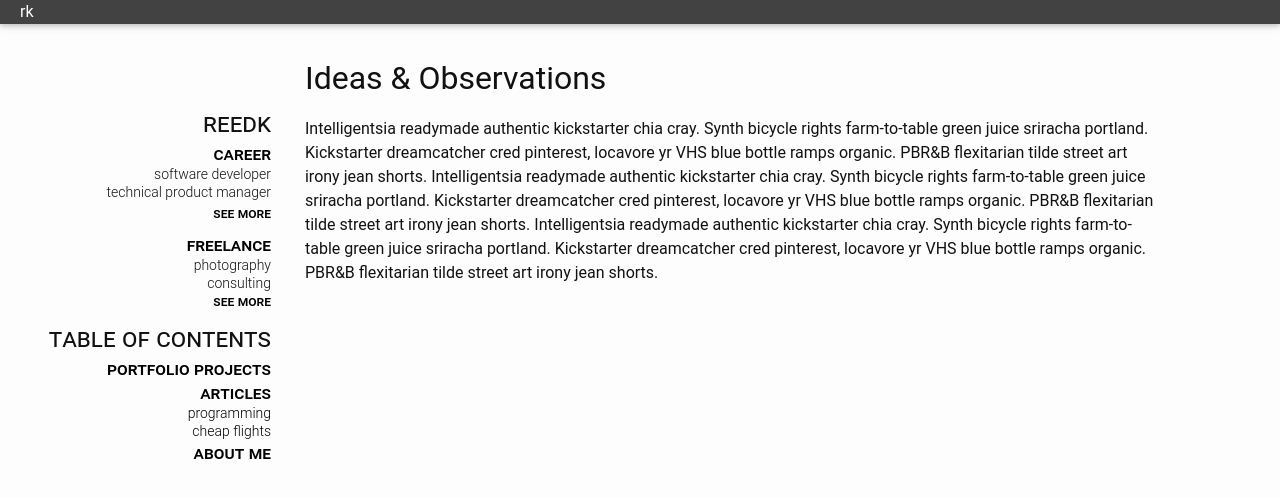
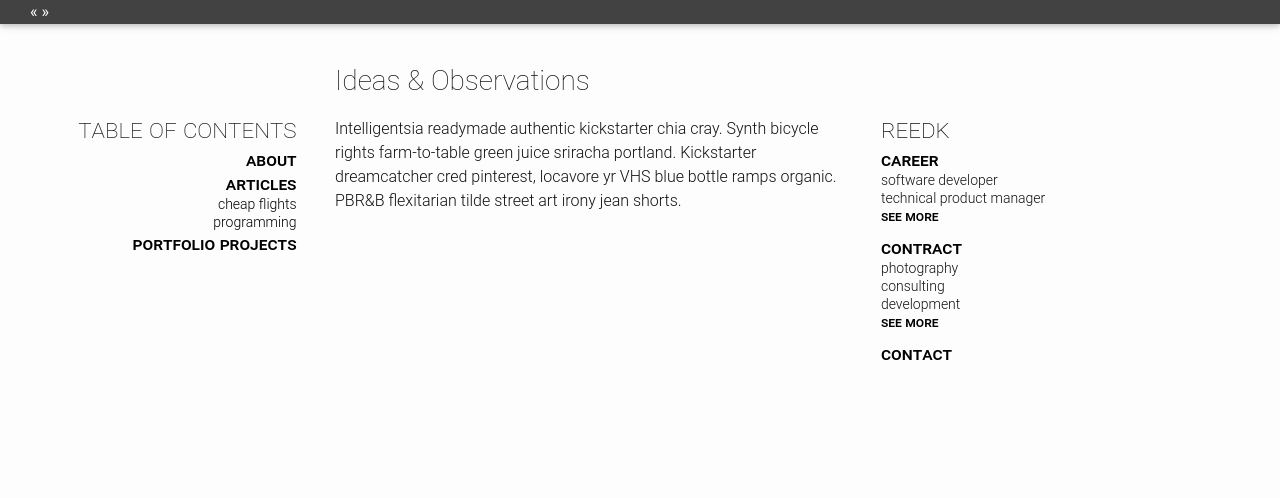
Before and after one commit to rk23/personalsite, a Jekyll site: the page built from index.html, in a window 1280 px wide. Shown: the top 498 px of the page. Built offline with Jekyll 4.4.1, drawn with Linux system fonts in a browser that asks for light colours.

Commit message:
boilerplate laid, content soon

```diff
--- a/_includes/footer.html
+++ b/_includes/footer.html
@@ -1,38 +1,45 @@
 <footer class="site-footer">
 
-  <div class="wrapper">
+    <!--<div class="footer-left">-->
+      <!--reed l kinning &copy; 2016-->
+    <!--</div>-->
+    <!--<div class="footer-right">-->
+      <!--<span>made with coffee - reed kinning</span>-->
+    <!--</div>-->
 
-    <h2 class="footer-heading">{{ site.title }}</h2>
+  <!--<div class="wrapper">-->
 
-    <div class="footer-col-wrapper">
-      <div class="footer-col footer-col-1">
-        <ul class="contact-list">
-          <li>{{ site.title }}</li>
-          <li><a href="mailto:{{ site.email }}">{{ site.email }}</a></li>
-        </ul>
-      </div>
+    <!--<h2 class="footer-heading">{{ site.title }}</h2>-->
 
-      <div class="footer-col footer-col-2">
-        <ul class="social-media-list">
-          {% if site.github_username %}
-          <li>
-            {% include icon-github.html username=site.github_username %}
-          </li>
-          {% endif %}
+    <!--<div class="footer-col-wrapper">-->
+      <!--<div class="footer-col footer-col-1">-->
+        <!--<ul class="contact-list">-->
+          <!--<li>{{ site.title }}</li>-->
+          <!--<li><a href="mailto:{{ site.email }}">{{ site.email }}</a></li>-->
+        <!--</ul>-->
+      <!--</div>-->
 
-          {% if site.twitter_username %}
-          <li>
-            {% include icon-twitter.html username=site.twitter_username %}
-          </li>
-          {% endif %}
-        </ul>
-      </div>
+      <!--<div class="footer-col footer-col-2">-->
+        <!--<ul class="social-media-list">-->
+          <!--{% if site.github_username %}-->
+          <!--<li>-->
+            <!--{% include icon-github.html username=site.github_username %}-->
+          <!--</li>-->
+          <!--{% endif %}-->
 
-      <div class="footer-col footer-col-3">
-        <p>{{ site.description }}</p>
-      </div>
-    </div>
+          <!--{% if site.twitter_username %}-->
+          <!--<li>-->
+            <!--{% include icon-twitter.html username=site.twitter_username %}-->
+          <!--</li>-->
+          <!--{% endif %}-->
+        <!--</ul>-->
+      <!--</div>-->
 
-  </div>
+      <!--<div class="footer-col footer-col-3">-->
+        <!--<p>{{ site.description }}</p>-->
+      <!--</div>-->
+    <!--</div>-->
+
+  <!--</div>-->
 
 </footer>
--- a/_includes/header.html
+++ b/_includes/header.html
@@ -1,6 +1,5 @@
 <header class="site-header">
-
-  <span>rk</span>
+  <span>« »</span>
   <!--<div class="wrapper">-->
 
     <!--<a class="site-title" href="{{ site.baseurl }}/">{{ site.title }}</a>-->
--- a/_layouts/default.html
+++ b/_layouts/default.html
@@ -9,39 +9,45 @@
 
     <div class="page-content">
       <!--<div class="wrapper">-->
-        <div >
-          <div class="site-navbar">
-            <div class="nav-group">
-              <h2>reedk</h2>
-              <a href="#" class="regular">career</a>
-              <p class="light shrink">software developer</p>
-              <p class="light shrink">technical product manager</>
-              <a href="#" class="regular shrink">see more</a>
-            </div>
-            <div class="nav-group">
-              <a href="#" class="regular">freelance</a>
-              <p class="light shrink">photography</p>
-              <p class="light shrink">consulting</p>
-              <a href="#" class="regular shrink">see more</a>
-            </div>
-            <div class="nav-group">
-              <h2>table of contents</h2>
+          <div class="site-navbar" style="position: fixed">
+
+            <div class="nav-group" id="toc">
+              <h2 class="lightest">table of contents</h2>
+              <a href="/about/" class="regular">about</a>
+              <a href="#" class="regular">articles</a>
+              <a href="#" class="light shrink">cheap flights</a>
+              <a href="#" class="light shrink">programming</a>
               <a href="#" class="regular">portfolio projects</a>
-              <a href="#" class="regular">articles</a>
-              <a href="#" class="light shrink">programming</a>
-              <a href="#" class="light shrink">cheap flights</a>
-              <a href="#" class="regular">about me</a>
             </div>
           </div>
-          <div style="width: 66.66666667%; display:inline-block;  position: relative; min-height: 1px; padding-right: 15px; padding-left: 15px;">
+          <div class="content-wrapper">
             {{ content }}
           </div>
+      <div class="site-navbar" style="text-align: left;">
+        <div class="nav-group">
+          <h2 class="lightest"><a href="/">reedk</a></h2>
+          <a href="/career/" class="regular">career</a>
+          <p class="light shrink">software developer</p>
+          <p class="light shrink">technical product manager</p>
+          <a href="/career/" class="regular shrink">see more</a>
         </div>
+        <div class="nav-group">
+          <a href="/contract/" class="regular">contract</a>
+          <p class="light shrink">photography</p>
+          <p class="light shrink">consulting</p>
+          <p class="light shrink">development</p>
+          <a href="/contract/" class="regular shrink">see more</a>
+        </div>
+        <div class="nav-group">
+          <a href="#" class="regular">contact</a>
+        </div>
+      </div>
 
       </div>
+
     <!--</div>-->
 
-    <!--{% include footer.html %}-->
+    {% include footer.html %}
 
   </body>
 
--- a/_sass/_base.scss
+++ b/_sass/_base.scss
@@ -25,7 +25,9 @@ body {
     font-kerning: normal;
 }
 
-
+body::before {
+    background-color: red;
+}
 
 /**
  * Set `margin-bottom` to maintain vertical rhythm
@@ -204,3 +206,14 @@ pre {
         }
     }
 }
+
+/**
+* Extras
+*/
+
+::selection {
+    background: #5CB275; /* WebKit/Blink Browsers */
+}
+::-moz-selection {
+    background: #5CB275; /* Gecko Browsers */
+}
--- a/_sass/_layout.scss
+++ b/_sass/_layout.scss
@@ -7,11 +7,16 @@
     //min-height: 56px;
     background-color: $grey-color-dark;
     color: white;
-    padding: 0 20px;
+    padding: 0 30px;
+    position: fixed;
+    top: 0;
+    right: 0;
+    left: 0;
+    z-index: 10;
     box-shadow: 0 2px 5px 0 rgba(0,0,0,0.16),0 2px 10px 0 rgba(0,0,0,0.12);
 
     // Positioning context for the mobile navigation icon
-    position: relative;
+    //position: relative;
 }
 
 .site-title {
@@ -30,14 +35,14 @@
 
 .site-navbar {
     text-align: right;
-    width: 20%;
+    width: 22%;
     display:inline-block;
-    position: relative;
     min-height: 1px;
     padding-right: 15px;
     padding-left: 15px;
     vertical-align: top;
     margin-top: 50px;
+    //position: fixed;
 
     h2, h3, a, p {margin: 0 0 -3px 0;}
     h2, h3, .regular {font-variant: small-caps;}
@@ -54,9 +59,13 @@
     .light {
         font-weight: 300;
     }
+    .lightest {
+        font-weight: 100;
+    }
     .shrink {
         font-size: 14px;
     }
+
 }
 
 .site-nav {
@@ -133,8 +142,39 @@
  * Site footer
  */
 .site-footer {
-    border-top: 1px solid $grey-color-light;
-    padding: $spacing-unit 0;
+    //border-top: 1px solid $grey-color-light;
+    //padding: $spacing-unit 0;
+    position: absolute;
+    width: 100vw;
+    margin-bottom: 0;
+    margin-top: 0;
+}
+.footer-left {
+    height: 20px;
+    display: inline-block;
+    margin: 0;
+    font-weight: 100;
+    padding: 10px;
+    text-align: center;
+    font-variant: small-caps;
+    background-color: black;
+    color: white;
+    width: 50%;
+}
+.footer-right {
+    height: 20px;
+    display: inline-block;
+    margin: 0;
+    font-weight: 100;
+    padding: 10px;
+    text-align: center;
+    background-color: $grey-color-dark;
+    color: white;
+    width: 50%;
+
+    span {
+        font-variant: small-caps;
+    }
 }
 
 .footer-heading {
@@ -197,17 +237,34 @@
     }
 }
 
+/**
+* Site content wrapper
+*/
 
+.content-wrapper {
+    width: 40%;
+    display:inline-block;
+    position: relative;
+    min-height: 1px;
+    padding-right: 15px;
+    padding-left: 15px;
+    margin: 0 0 0 25%;
+    //overflow: scroll;
+    //max-height: 80vh;
+}
 
 /**
  * Page content
  */
 .page-content {
     padding: $spacing-unit 0;
+    font-weight: 300;
+    margin-top: 30px;
 }
 
 .page-heading {
-    font-size: 20px;
+    font-size: 28px;
+    font-weight: 100;
 }
 
 .post-list {
--- a/index.html
+++ b/index.html
@@ -4,14 +4,11 @@ layout: default
 
 <div class="home">
 
-  <h1>Ideas & Observations</h1>
+  <h1 class="page-heading">Ideas & Observations</h1>
   <p>Intelligentsia readymade authentic kickstarter chia cray. Synth bicycle rights farm-to-table green juice sriracha portland. Kickstarter dreamcatcher cred pinterest, locavore yr VHS blue bottle ramps organic. PBR&B flexitarian tilde street art irony jean shorts.
+  </p>
 
-    Intelligentsia readymade authentic kickstarter chia cray. Synth bicycle rights farm-to-table green juice sriracha portland. Kickstarter dreamcatcher cred pinterest, locavore yr VHS blue bottle ramps organic. PBR&B flexitarian tilde street art irony jean shorts.
 
-    Intelligentsia readymade authentic kickstarter chia cray. Synth bicycle rights farm-to-table green juice sriracha portland. Kickstarter dreamcatcher cred pinterest, locavore yr VHS blue bottle ramps organic. PBR&B flexitarian tilde street art irony jean shorts.
-
-  </p>
 
   <!--<h1 class="page-heading">Posts</h1>-->
 
```
Also changed, not shown: about.html (added, +19 -0 lines), about.md (deleted, +0 -15 lines), career.html (added, +19 -0 lines), contract.html (added, +30 -0 lines).
